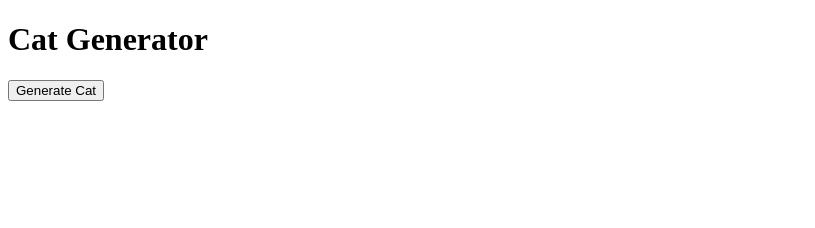
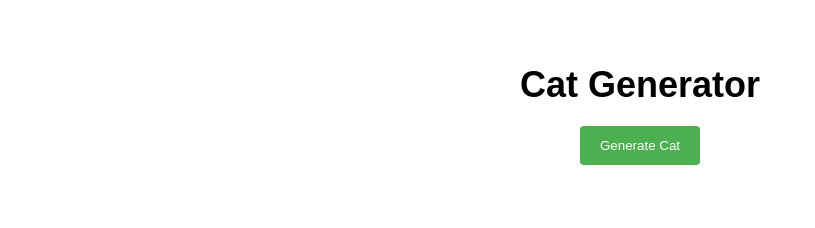
Before and after one commit to HoloGod/AI-Test-Code, a plain HTML site: page index.html in a window 1280 px wide. Shown: the whole page, without its empty margins (0-815 px from the left). Drawn offline with Linux system fonts and the light colour scheme.

Commit message:
Update index.html

```diff
--- a/index.html
+++ b/index.html
@@ -3,16 +3,48 @@
   <head>
     <title>Cat Generator</title>
     <style>
+      body {
+        font-family: Arial, sans-serif;
+        margin: 0;
+        padding: 0;
+      }
+      .container {
+        max-width: 800px;
+        margin: 0 auto;
+        padding: 40px 0;
+        text-align: center;
+      }
+      h1 {
+        font-size: 36px;
+        margin-bottom: 20px;
+      }
+      button {
+        background-color: #4CAF50;
+        color: white;
+        padding: 12px 20px;
+        border: none;
+        border-radius: 4px;
+        cursor: pointer;
+      }
+      button:hover {
+        background-color: #3e8e41;
+      }
+      #catContainer {
+        margin-top: 20px;
+      }
       #loading {
         display: none;
+        margin-top: 20px;
       }
     </style>
   </head>
   <body>
-    <h1>Cat Generator</h1>
-    <button onclick="generateCat()">Generate Cat</button>
-    <div id="catContainer"></div>
-    <div id="loading">Loading...</div>
+    <div class="container">
+      <h1>Cat Generator</h1>
+      <button onclick="generateCat()">Generate Cat</button>
+      <div id="catContainer"></div>
+      <div id="loading">Loading...</div>
+    </div>
 
     <script>
       function generateCat() {
```
